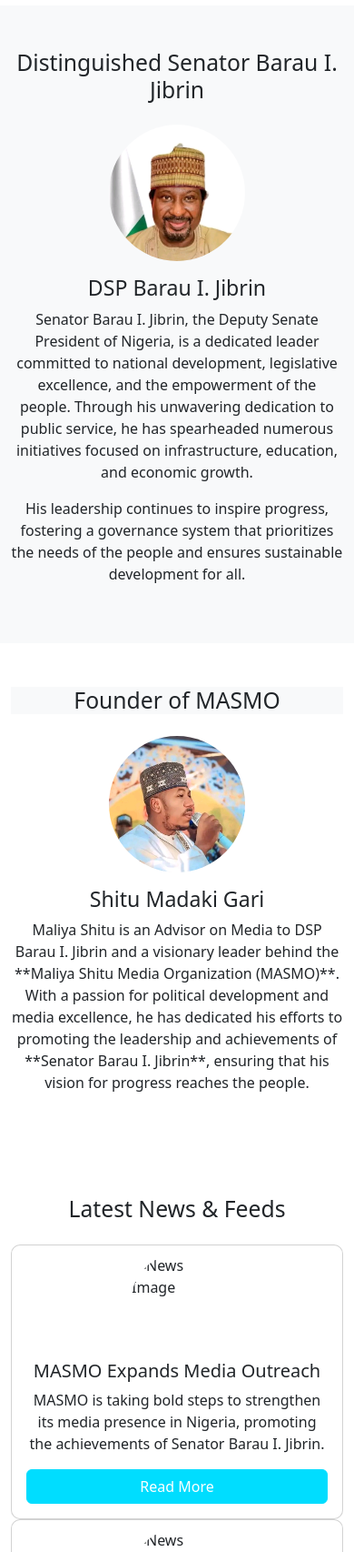
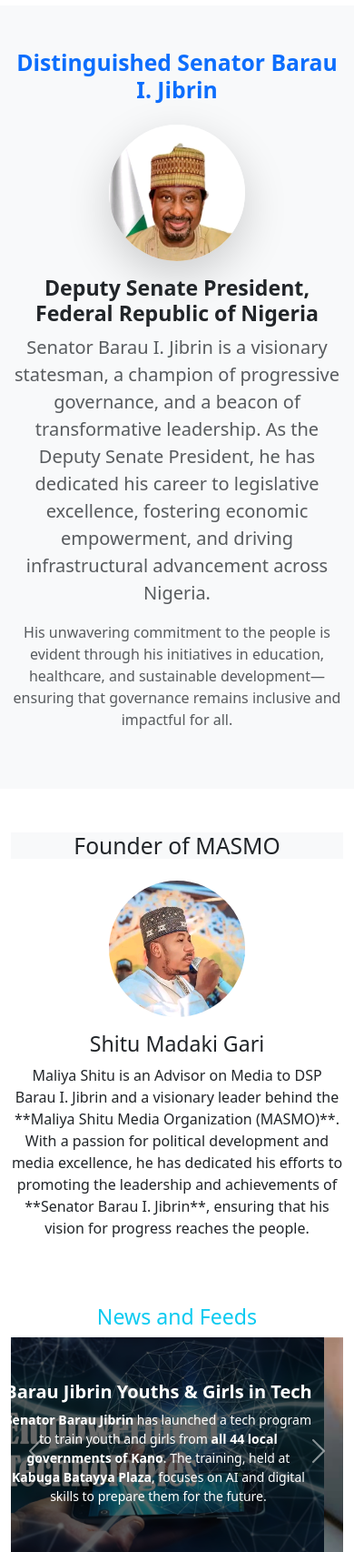
Before and after one commit to shamsu557/masmo, a website: page index.html in a window 390 px wide. Shown: the part 1000-2706 px from the top of the page at 91% size. Drawn offline with nearby package versions, Linux system fonts and the light colour scheme.

Commit message:
Add files via upload

```diff
--- a/index.html
+++ b/index.html
@@ -62,25 +62,22 @@
     </div>
 </section>
 <!-- Senator Barau I. Jibrin Section -->
-<section class="container py-5 bg-light">
-    <h2 class="text-center mb-4 bg-light">Distinguished Senator Barau I. Jibrin</h2>
+<section class="container py-5 bg-light text-center">
+    <h2 class="text-primary fw-bold mb-4">Distinguished Senator Barau I. Jibrin</h2>
     <div class="row justify-content-center">
-        <div class="col-md-6 text-center">
-            <img src="barau.jpg" class="rounded-circle mb-3" alt="Senator Barau I. Jibrin">
-            <h3>DSP Barau I. Jibrin</h3>
-            <p>
-                Senator Barau I. Jibrin, the Deputy Senate President of Nigeria, is a dedicated leader committed to
-                national development, legislative excellence, and the empowerment of the people. Through his
-                unwavering dedication to public service, he has spearheaded numerous initiatives focused on
-                infrastructure, education, and economic growth.
+        <div class="col-md-6">
+            <img src="barau.jpg" class="rounded-circle mb-3 shadow-lg" alt="Senator Barau I. Jibrin" width="200">
+            <h3 class="fw-bold">Deputy Senate President, Federal Republic of Nigeria</h3>
+            <p class="lead text-muted">
+                Senator Barau I. Jibrin is a visionary statesman, a champion of progressive governance, and a beacon of transformative leadership. As the Deputy Senate President, he has dedicated his career to legislative excellence, fostering economic empowerment, and driving infrastructural advancement across Nigeria.
             </p>
-            <p>
-                His leadership continues to inspire progress, fostering a governance system that prioritizes
-                the needs of the people and ensures sustainable development for all.
+            <p class="text-muted">
+                His unwavering commitment to the people is evident through his initiatives in education, healthcare, and sustainable development—ensuring that governance remains inclusive and impactful for all.
             </p>
         </div>
     </div>
 </section>
+
 
 <!-- Founder & Sponsor Section -->
 <section class="container py-5">
@@ -98,53 +95,59 @@
         </div>
     </div>
 </section>
+<section class="container news-section mt-2">
+    <h3 class="text-center text-info">News and Feeds</h3>
+    <div id="newsCarousel" class="carousel slide" data-bs-ride="carousel">
+        <div class="carousel-inner">
+            <!-- Slide 1: Barau Jibrin Youths & Girls in Tech -->
+            <div class="carousel-item active">
+                <img src="empowerment.jfif" class="d-block w-100 news-img" alt="Tech & AI Training">
+                <div class="carousel-caption full-overlay fade-up">
+                    <h5 class="fw-bold">Barau Jibrin Youths & Girls in Tech</h5>
+                    <p>
+                        <strong>Senator Barau Jibrin</strong> has launched a tech program to train youth and girls from <strong>all 44 local governments of Kano</strong>.
+                        The training, held at <strong>Kabuga Batayya Plaza</strong>, focuses on AI and digital skills to prepare them for the future.
+                    </p>
+                </div>
+            </div>
 
+            <!-- Slide 2: Kano Digital Transformation -->
+            <div class="carousel-item">
+                <img src="digital media.jfif" class="d-block w-100 news-img" alt="Kano Digital Transformation">
+                <div class="carousel-caption full-overlay fade-up">
+                    <h5 class="fw-bold">Kano Goes Digital</h5>
+                    <p>
+                        <strong>Senator Barau Jibrin</strong> is driving digital progress in Kano, creating <strong>new job opportunities</strong> and promoting technology to boost the economy.
+                    </p>
+                </div>
+            </div>
 
-<!-- News & Feeds Section -->
-<section class="container py-5" id="news">
-    <h2 class="text-center mb-4">Latest News & Feeds</h2>
-    <div class="row">
-        <!-- News Item 1 -->
-        <div class="col-md-4">
-            <div class="card news-card h-100">
-                <img src="news1.jpg" class="card-img-top" alt="News Image">
-                <div class="card-body d-flex flex-column">
-                    <h5 class="card-title">MASMO Expands Media Outreach</h5>
-                    <p class="card-text flex-grow-1">MASMO is taking bold steps to strengthen its media presence in Nigeria, promoting the achievements of Senator Barau I. Jibrin.</p>
-                    <a href="#" class="btn btn-primary mt-auto">Read More</a>
+            <!-- Slide 3: Digital Skills Outreach -->
+            <div class="carousel-item">
+                <img src="outreatch.jfif" class="d-block w-100 news-img" alt="Digital Skills for Youth">
+                <div class="carousel-caption full-overlay fade-up">
+                    <h5 class="fw-bold">Tech Skills for Kano’s Youth</h5>
+                    <p>
+                        <strong>Senator Barau Jibrin</strong> is helping young people gain <strong>digital skills</strong> so they can succeed in today's technology-driven world.
+                    </p>
                 </div>
             </div>
         </div>
 
-        <!-- News Item 2 -->
-        <div class="col-md-4">
-            <div class="card news-card h-100">
-                <img src="news2.jpg" class="card-img-top" alt="News Image">
-                <div class="card-body d-flex flex-column">
-                    <h5 class="card-title">Senator Barau Hosts Youth Empowerment Forum</h5>
-                    <p class="card-text flex-grow-1">In a bid to support youth development, Senator Barau I. Jibrin organized a leadership summit for young entrepreneurs.</p>
-                    <a href="#" class="btn btn-primary mt-auto">Read More</a>
-                </div>
-            </div>
-        </div>
-
-        <!-- News Item 3 -->
-        <div class="col-md-4">
-            <div class="card news-card h-100">
-                <img src="news3.jpg" class="card-img-top" alt="News Image">
-                <div class="card-body d-flex flex-column">
-                    <h5 class="card-title">MASMO Launches Digital Media Campaign</h5>
-                    <p class="card-text flex-grow-1">A new campaign has been launched to increase digital engagement and promote grassroots political awareness.</p>
-                    <a href="#" class="btn btn-primary mt-auto">Read More</a>
-                </div>
-            </div>
-        </div>
+        <!-- Carousel Controls -->
+        <button class="carousel-control-prev" type="button" data-bs-target="#newsCarousel" data-bs-slide="prev">
+            <span class="carousel-control-prev-icon" aria-hidden="true"></span>
+        </button>
+        <button class="carousel-control-next" type="button" data-bs-target="#newsCarousel" data-bs-slide="next">
+            <span class="carousel-control-next-icon" aria-hidden="true"></span>
+        </button>
     </div>
 </section>
 
 
+
     <!-- Footer -->
-    <footer class="footer text-center py-3">
+    <footer class="footer text-center py-3 mt-3">
         <p>Follow us on:</p>
         <a href="#" class="text-white me-3">Facebook</a>
         <a href="#" class="text-white me-3">Twitter</a>
--- a/style.css
+++ b/style.css
@@ -145,3 +145,63 @@
         font-size: 1.5rem;
     }
 }
+     /* Ensure images cover the full width */
+     .news-img {
+        height: 500px; /* Adjust height as needed */
+        object-fit: cover;
+    }
+
+    /* Custom fade-up animation */
+    @keyframes fadeUp {
+        from {
+            opacity: 0;
+            transform: translateY(30px);
+        }
+        to {
+            opacity: 1;
+            transform: translateY(0);
+        }
+    }
+
+    /* Apply fade-up effect */
+    .fade-up {
+        animation: fadeUp 1s ease-in-out;
+    }
+
+    /* Full overlay caption covering the entire container */
+    .full-overlay {
+        position: absolute;
+        top: 0;
+        left: 0;
+        width: 100%;
+        height: 100%;
+        display: flex;
+        flex-direction: column;
+        justify-content: center;
+        align-items: center;
+        text-align: center;
+        background: rgba(0, 0, 0, 0.6); /* Dark transparent overlay */
+        color: white;
+        padding: 20px;
+    }
+    @media (min-width: 992px) {  /* Targets large screens */
+        .news-img {
+            height: 400px; /* Reduce height for large screens */
+            object-fit: cover;
+        }
+        .carousel-caption {
+            font-size: 16px; /* Adjust text size for better balance */
+            padding: 15px;
+        }
+    }
+
+    @media (max-width: 768px) {
+        .news-img {
+            height: 250px; /* Adjust for smaller screens */
+            object-fit: cover;
+        }
+        .carousel-caption {
+            font-size: 14px; /* Reduce text size for better readability */
+            padding: 10px;
+        }
+    }
```
Also changed, not shown: digital media.jfif (added), empowerment.jfif (added), outreatch.jfif (added). Lines whose indentation alone changed are shown as unchanged.
